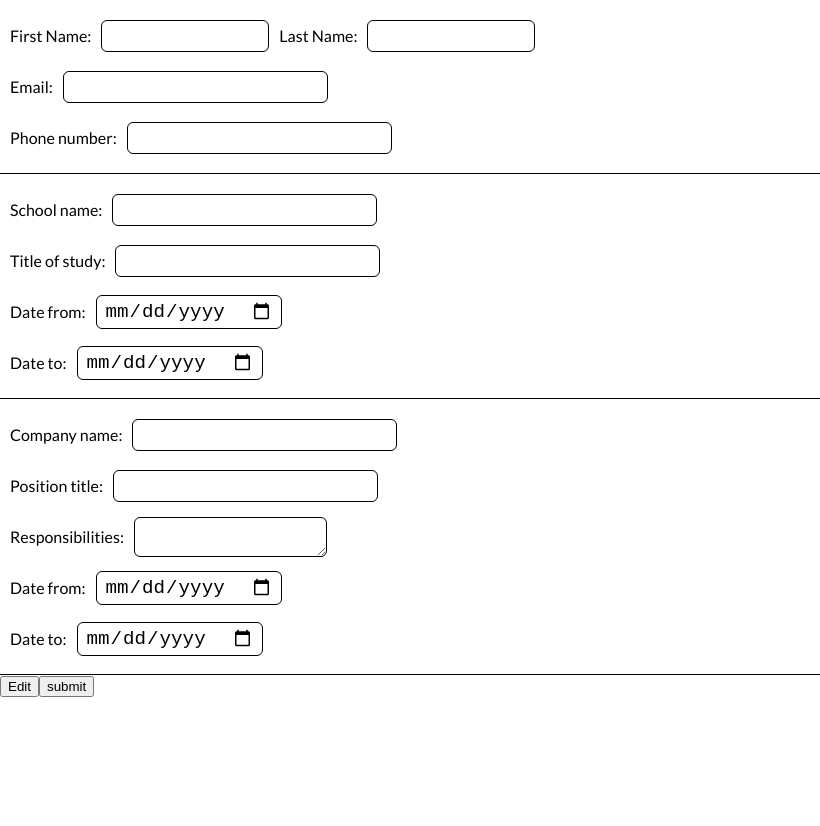
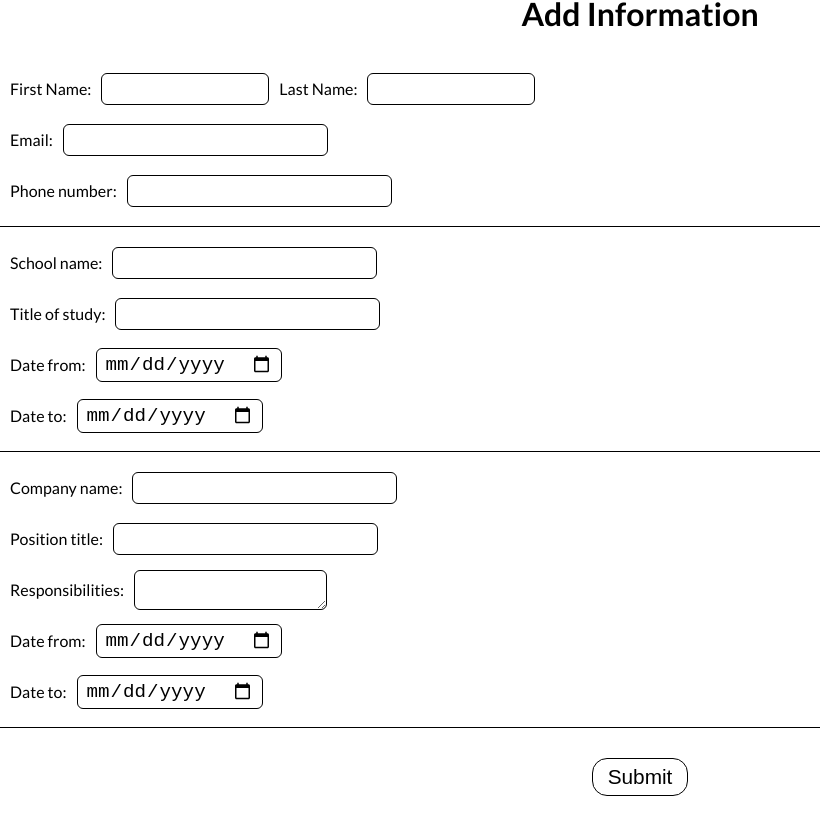
Before and after one commit to DemeKH/CV-app, a React (Vite) app: page / in a window 1280 px wide. Both pictures are taken after a click on the button "Edit". Shown: the whole page, without its empty margins (0-820 px from the left). Before the commit the page ends 800 px from the top, so only its background shows below. Built offline with nearby package versions, Linux system fonts and the light colour scheme.

Commit message:
Made the cv area and changed some styles

```diff
--- a/src/App.jsx
+++ b/src/App.jsx
@@ -1,14 +1,14 @@
 import { useState } from "react";
 import AddInfoForm from "./components/AddInfoForm";
+import CV from "./components/CV";
 
 function App() {
   const [isFormOpen, setIsFormOpen] = useState(false);
 
   return (
     <div className="app">
-      <AddInfoForm isOpen={isFormOpen} />
-      <button onClick={() => setIsFormOpen(true)}>Edit</button>
-      <button onClick={() => setIsFormOpen(false)}>submit</button>
+      {isFormOpen && <AddInfoForm setIsFormOpen={setIsFormOpen} />}
+      {!isFormOpen && <CV setIsFormOpen={setIsFormOpen} />}
     </div>
   );
 }
--- a/src/components/AddInfoForm.jsx
+++ b/src/components/AddInfoForm.jsx
@@ -1,17 +1,25 @@
 // Modal.js
-import React from "react";
 import AddGenInformation from "./AddGenInformation";
 import AddExperience from "./AddExperience";
 import AddEducation from "./AddEducation";
 
-const AddInfoForm = ({ isOpen, onClose }) => {
-  if (!isOpen) return null;
-
+const AddInfoForm = ({ setIsFormOpen }) => {
   return (
     <>
-      <AddGenInformation />
-      <AddEducation />
-      <AddExperience />
+      <form>
+        <h1>Add Information</h1>
+        <AddGenInformation />
+        <AddEducation />
+        <AddExperience />
+        <input
+          type="submit"
+          onClick={(e) => {
+            e.preventDefault();
+            setIsFormOpen(false);
+          }}
+          className="main-btn"
+        />
+      </form>
     </>
   );
 };
--- /dev/null
+++ b/src/components/CV.jsx
@@ -0,0 +1,14 @@
+import React from "react";
+
+const CV = ({ setIsFormOpen }) => {
+  return (
+    <>
+      <div className="cv"></div>
+      <button onClick={() => setIsFormOpen(true)} className="main-btn">
+        Edit
+      </button>
+    </>
+  );
+};
+
+export default CV;
--- a/src/index.css
+++ b/src/index.css
@@ -5,6 +5,12 @@ body {
   height: 100%;
   margin: 0;
   font-family: "Lato", sans-serif;
+}
+.app {
+  height: 100vh;
+  display: flex;
+  flex-direction: column;
+  justify-content: center;
 }
 .info {
   border-bottom: 1px solid black;
@@ -31,3 +37,26 @@ textarea {
 .name-input {
   width: 150px;
 }
+form {
+  display: flex;
+  flex-direction: column;
+}
+form h1 {
+  margin: 20px auto;
+}
+
+.cv {
+  margin-top: auto;
+  width: 500px;
+  height: 700px;
+  border: 1px solid rgb(219, 219, 219);
+  margin: 0px auto;
+}
+.main-btn {
+  margin: 30px auto;
+  font-size: 1.3rem;
+  padding: 6px 15px;
+  background-color: white;
+  border-radius: 15px;
+  cursor: pointer;
+}
```
